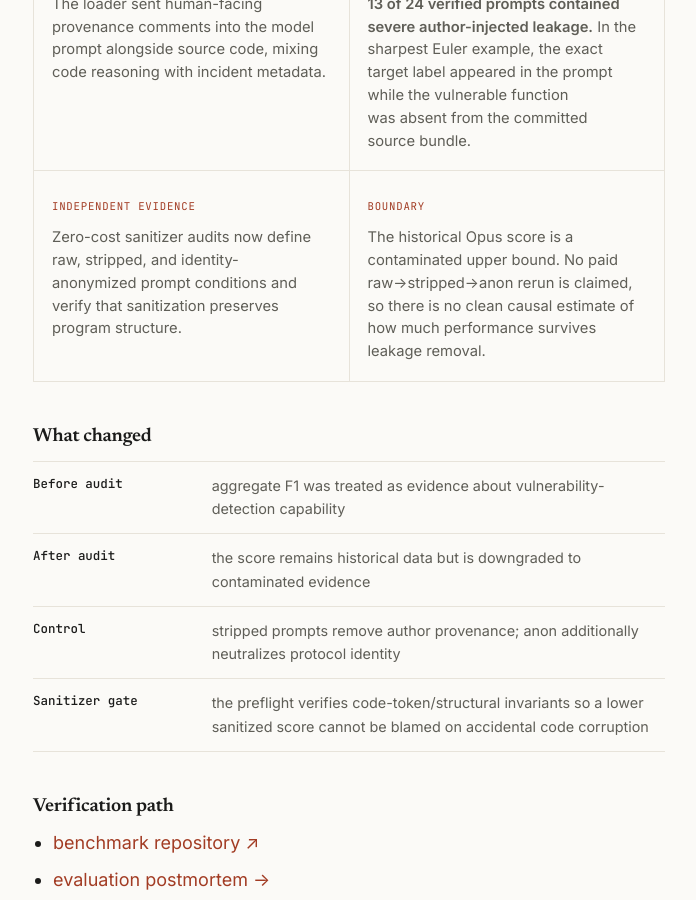
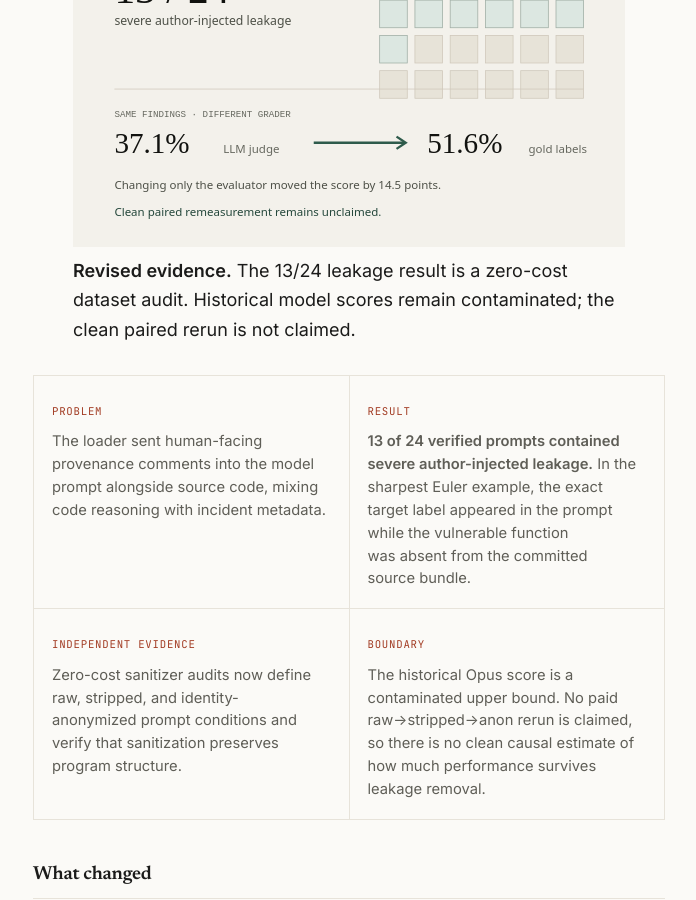
Before and after one commit to 0xSoftBoi/0xSoftBoi.github.io, a Jekyll site: the page built from work/bridge-bench.html, in a window 1280 px wide and 900 px high, scrolled down 372 px. Shown: the whole window, without its empty margins (291-987 px from the left). Built offline with Jekyll 4.4.1, drawn with Linux system fonts in a browser that asks for light colours.

Commit message:
portfolio: make BRIDGE case study visually inspectable

```diff
--- a/work/bridge-bench.html
+++ b/work/bridge-bench.html
@@ -8,6 +8,8 @@ permalink: /work/bridge-bench/
   <span class="program-kicker">AI evaluations · revised evidence</span>
   <h1>The benchmark's strongest result was discovering that the benchmark was leaking.</h1>
   <p class="lede">BRIDGE-bench began as a capability evaluation over real smart-contract exploits. A prompt audit changed what the historical model score is allowed to mean.</p>
+
+  <figure class="evidence-figure"><img src="{{ '/assets/evidence/bridge-bench.svg' | relative_url }}" alt="BRIDGE-bench audit showing severe author-injected leakage in 13 of 24 prompts and a separate evaluator-validity comparison."><figcaption><strong>Revised evidence.</strong> The 13/24 leakage result is a zero-cost dataset audit. Historical model scores remain contaminated; the clean paired rerun is not claimed.</figcaption></figure>
 
   <div class="skim-grid">
     <div><span>Problem</span><p>The loader sent human-facing provenance comments into the model prompt alongside source code, mixing code reasoning with incident metadata.</p></div>
```
